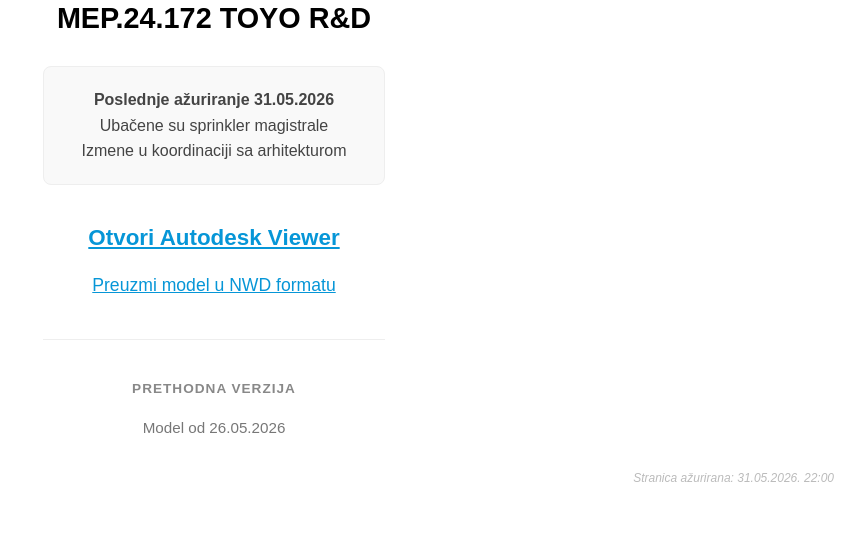
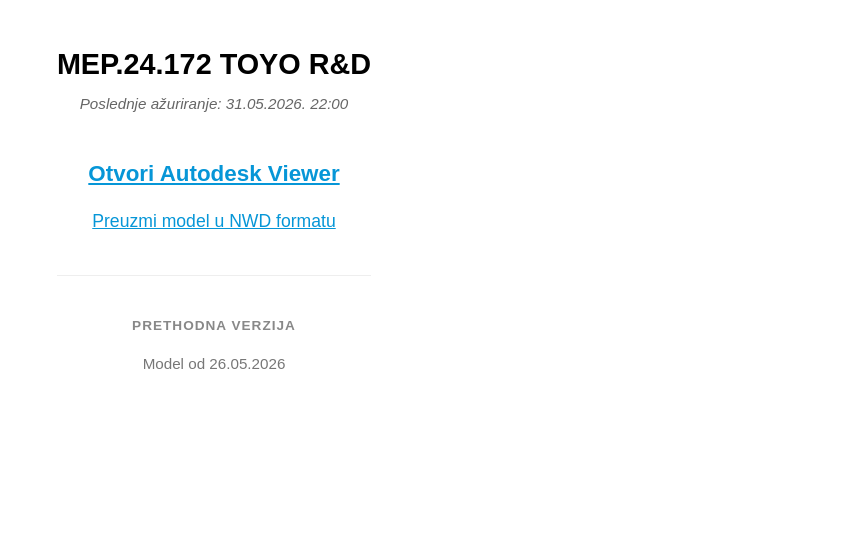
Before and after one commit to mepdesignstudio/3D_TOYO, a plain HTML site: page index.html in a window 1280 px wide. Shown: the part 297-850 px from the top of the page, without its empty margins (426-1280 px from the left). After the commit the page ends 800 px from the top, so only its background shows below. Drawn offline with Linux system fonts and the light colour scheme.

Commit message:
Update index.html

```diff
--- a/index.html
+++ b/index.html
@@ -1,4 +1,3 @@
-HTML
 <!DOCTYPE html>
 <html lang="sr">
 <head>
@@ -17,7 +16,6 @@
             line-height: 1.6;
             margin: 0;
             background-color: #ffffff;
-            padding-bottom: 50px; /* Space for the automatic timestamp */
         }
         .container {
             max-width: 650px;
@@ -30,20 +28,15 @@
         }
         h1 {
             font-size: 1.8rem;
-            margin-bottom: 25px;
+            margin-bottom: 5px; /* Reduced margin to bring timestamp closer */
             color: #000;
         }
-        /* Optimized Update Box: Centered text with padding */
-        .updates-box {
-            display: inline-block;
-            margin-bottom: 35px;
-            font-size: 1rem;
-            background: #f9f9f9;
-            padding: 20px 30px;
-            border-radius: 8px;
-            color: #444;
-            border: 1px solid #eee;
-            min-width: 280px;
+        /* New styling for the centered auto-timestamp */
+        .auto-timestamp {
+            font-size: 0.95rem;
+            color: #666;
+            margin-bottom: 40px;
+            font-style: italic;
         }
         .viewer-link {
             display: inline-block;
@@ -64,7 +57,7 @@
             color: #057fb5;
         }
         .archive-section {
-            margin-top: 20px;
+            margin-top: 40px;
             border-top: 1px solid #eee;
             padding-top: 25px;
         }
@@ -91,15 +84,6 @@
         .archive-link:hover {
             text-decoration: underline;
         }
-        /* Automatic Corner Timestamp */
-        .corner-timestamp {
-            position: fixed;
-            bottom: 15px;
-            right: 20px;
-            font-size: 0.75rem;
-            color: #bbb;
-            font-style: italic;
-        }
     </style>
 </head>
 <body>
@@ -109,10 +93,8 @@
 
         <h1>MEP.24.172 TOYO R&D</h1>
 
-        <div class="updates-box">
-            <strong>Poslednje ažuriranje 31.05.2026</strong><br>
-            Ubačene su sprinkler magistrale<br>
-            Izmene u koordinaciji sa arhitekturom
+        <div class="auto-timestamp">
+            Poslednje ažuriranje: <span id="auto-time"></span>
         </div>
 
         <div style="margin-bottom: 40px;">
@@ -134,13 +116,17 @@
         </div>
     </div>
 
-    <div class="corner-timestamp">
-        Stranica ažurirana: <span id="auto-time"></span>
-    </div>
-
     <script>
+        // Get the last modified date of the file
         const lastMod = new Date(document.lastModified);
-        const options = { day: '2-digit', month: '2-digit', year: 'numeric', hour: '2-digit', minute: '2-digit' };
+        const options = {
+            day: '2-digit',
+            month: '2-digit',
+            year: 'numeric',
+            hour: '2-digit',
+            minute: '2-digit'
+        };
+        // Display in Serbian format
         document.getElementById('auto-time').innerHTML = lastMod.toLocaleDateString('sr-RS', options);
     </script>
 
```
